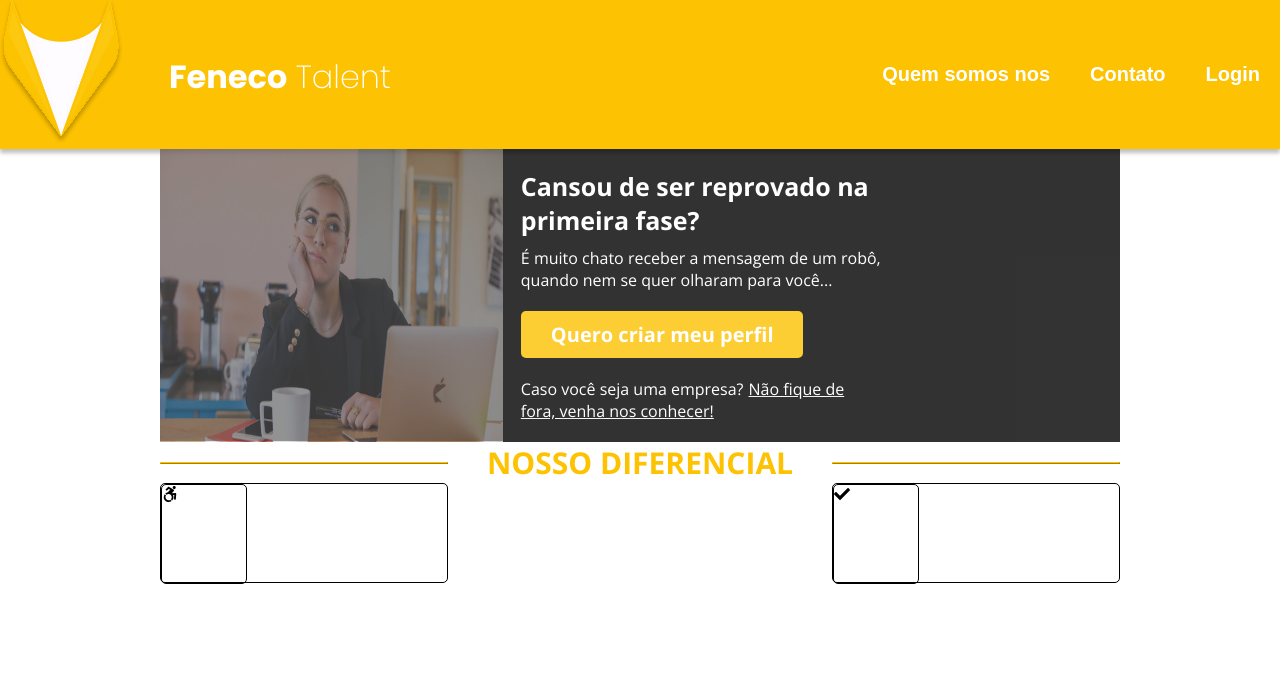
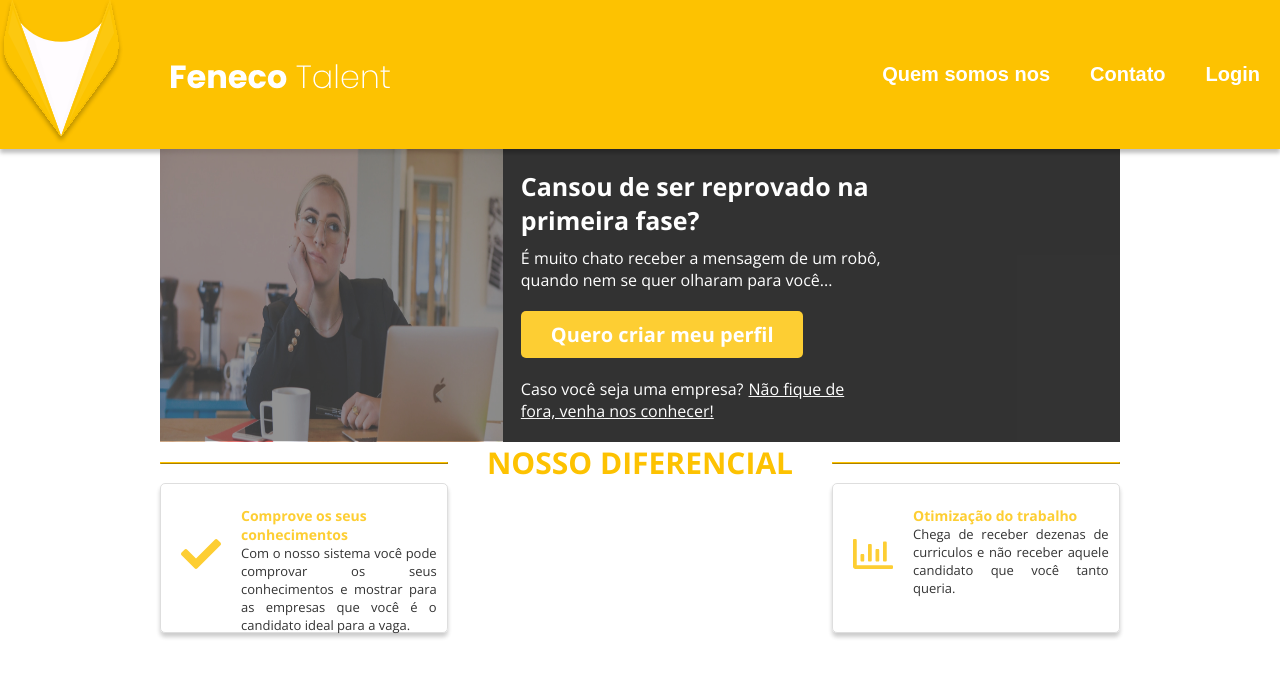
Before and after one commit to Giuzntt/Feneco, a React (Create React App) app: page / in a window 1280 px wide. Shown: the top 676 px of the page. Built offline with nearby package versions, Linux system fonts and the light colour scheme.

Commit message:
Criando Box

```diff
--- a/src/Pages/LandingPage/index.tsx
+++ b/src/Pages/LandingPage/index.tsx
@@ -1,7 +1,7 @@
 import { BannerHeader, LandingContent, MainContent } from "./styles";
 import Logo from "../../Assets/images/slogan.jpg";
 import { Link } from "react-router-dom";
-import { FaCheck, FaAccessibleIcon} from "react-icons/fa";
+import { FaCheck, FaRegChartBar} from "react-icons/fa";
 
 
 export default function LandingPage(){
@@ -37,11 +37,28 @@ export default function LandingPage(){
           </div>
           <div className="content-main">
             <div className="content-item">
-              <div className="content-item-icon"><FaAccessibleIcon/></div>
+              <div className="content-item-icon">
+                <FaCheck />
+              </div>
+              <div className="content-item-text">
+                <h3>Comprove os seus conhecimentos</h3>
+                <p>
+                  Com o nosso sistema você pode comprovar os seus conhecimentos
+                  e mostrar para as empresas que você é o candidato ideal para a
+                  vaga.
+                </p>
+              </div>
             </div>
             <div className="content-item">
               <div className="content-item-icon">
-                <FaCheck className="icon"/>
+                <FaRegChartBar />
+              </div>
+              <div className="content-item-text">
+                <h3>Otimização do trabalho</h3>
+                <p>
+                  Chega de receber dezenas de curriculos e não receber aquele
+                  candidato que você tanto queria.
+                </p>
               </div>
             </div>
           </div>
--- a/src/Pages/LandingPage/styles.ts
+++ b/src/Pages/LandingPage/styles.ts
@@ -85,7 +85,7 @@ export const BannerHeader = styled.div`
 `
 
 export const MainContent = styled.div`
-.title-main{
+  .title-main {
     display: flex;
     justify-content: space-between;
     align-items: center;
@@ -100,24 +100,53 @@ export const MainContent = styled.div`
       font-weight: 700;
       color: #fdc201;
       text-transform: uppercase;
-
     }
   }
 
-.content-main{
+  .content-main {
     display: flex;
     justify-content: space-between;
     align-items: center;
 
-    div{
-        position: relative;
-        height: 397px;
+    .content-item {
       width: 30%;
       border-radius: 5px;
-        height: 100px;
-        border: 1px solid black;
+      height: 150px;
+      border: 1px solid #CCCC;
+      opacity: 0.8;
+      box-shadow: 0px 4px 4px rgba(0, 0, 0, 0.25);
+      display: flex;
+
+      align-items: center;
+      .content-item-icon {
+        position: relative;
+        font-size: 40px;
+        margin: 0 20px;
+        color: #fdc201;
+        }
+        .content-item-text {
+            flex-direction: column;
+            height: 70%;
+
+
+            h3 {
+                font-size: 14px;
+                font-weight: 700;
+                color: #fdc201;
 
             }
+            p{
+                font-size: 13px;
+                font-weight: 400;
+                width: 95%;
+                /* justify text */
+                text-align: justify;
+                text-justify: inter-word;
             }
+        }
+    }
+  }
+`;
 
-`;
+
+// Language: typescript
```
Lines whose indentation alone changed are shown as unchanged.
